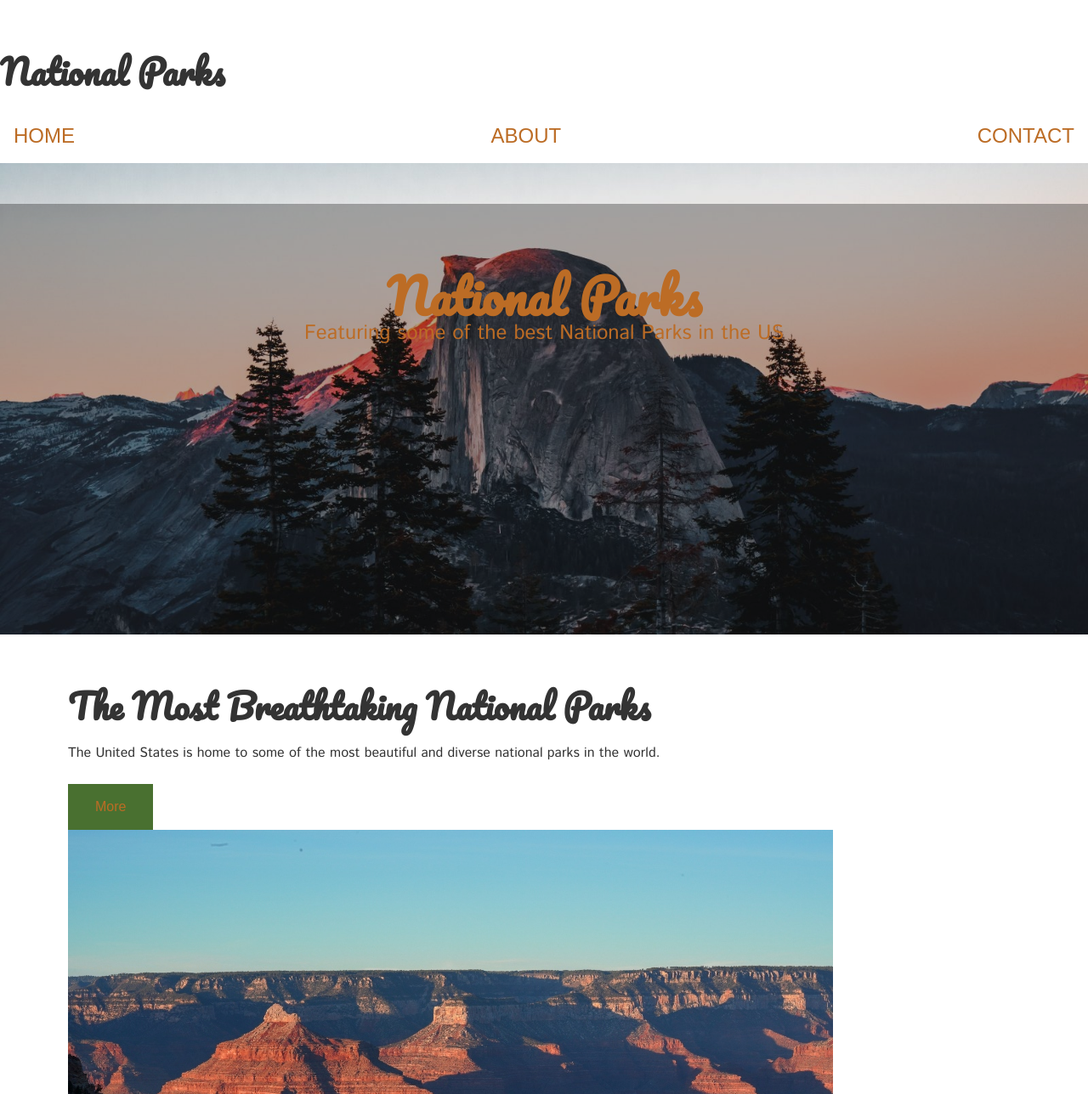
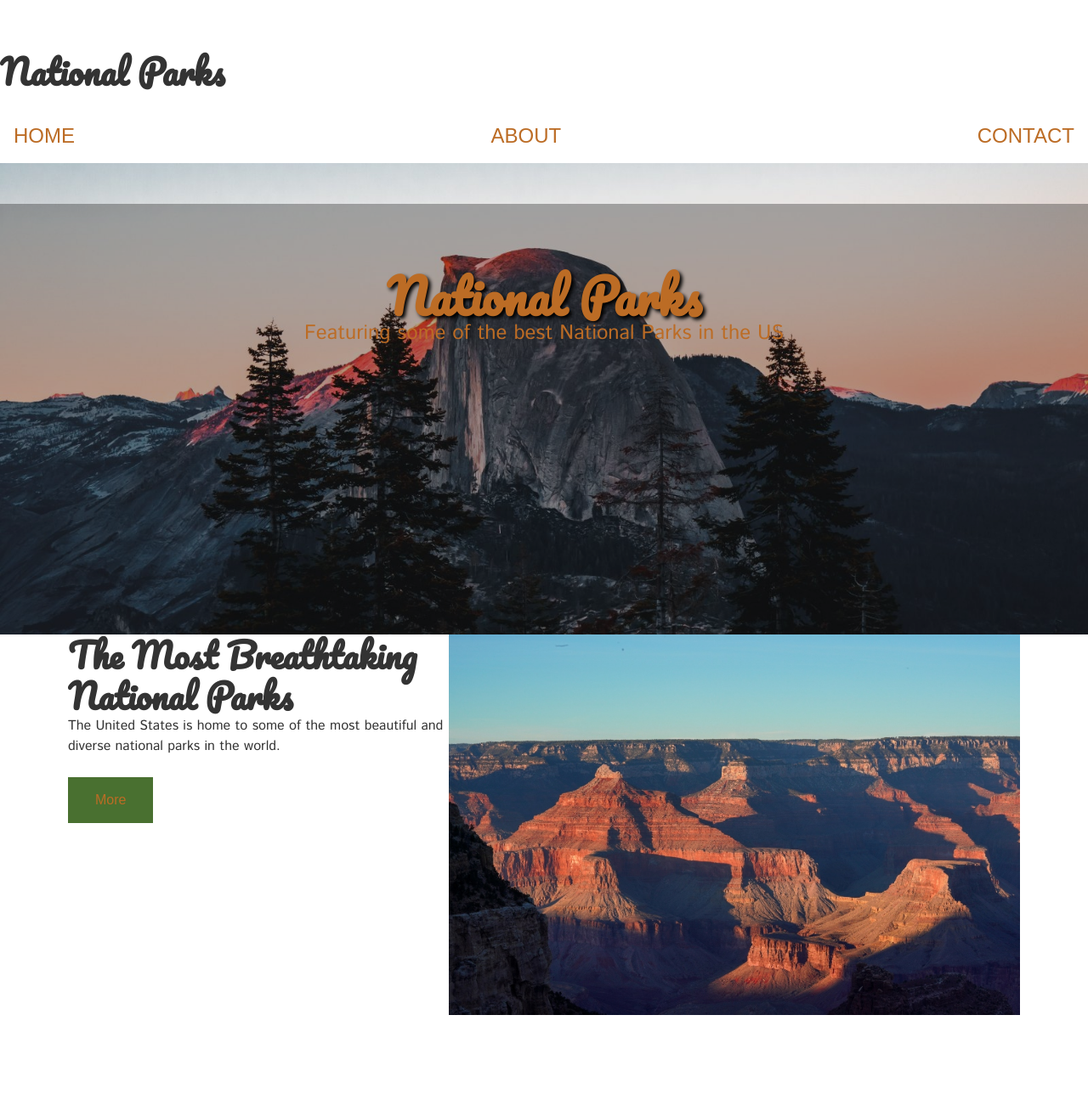
Before and after one commit to is-120-winter-2023/responsive-flexboxes-alexnelson97, a website: page index.html in a window 1280 px wide. Shown: the top 1288 px of the page at 85% size. Drawn offline with Linux system fonts and the light colour scheme.

Commit message:
fixed bugs

```diff
--- a/styles/main.css
+++ b/styles/main.css
@@ -132,14 +132,12 @@ body {
   color: #333;
   display: flex;
   flex-direction: column;
-
 }
 
 main {
   align-self: center;
   padding: 0 var(--gutter);
   max-width: 70rem;
-
 }
 
 .hero .text-wrapper {
@@ -154,7 +152,6 @@ main {
 }
 
 .hero h1 {
-
   font-family: "pacifico", cursive;
   color: var(--color-secondary);
   margin: 0;
@@ -163,9 +160,8 @@ main {
   font-size: clamp (5rem, 14vw + 1rem, 14rem);
   font-weight: 600;
   line-height: 1;
-   text-shadow: 3px 3px 4px black:
+  text-shadow: 3px 3px 4px black;
 }
-
 
 .hero p {
   font-family: "Istok Web", sans-serif;
@@ -184,7 +180,7 @@ main {
   inset: 0;
   background-color: rgb(0 0 0 / 30%);
 }
-hero.picture{
+hero.picture {
   height: 100%;
 }
 picture img {
@@ -242,7 +238,6 @@ header nav a[href]:hover::after {
   transform-origin: left;
 }
 
-
 h1 {
   font-size: 3.5rem;
   color: var(--color-dark-accent);
@@ -283,6 +278,16 @@ footer p {
   margin: 0;
   padding: 3rem 1rem 6rem;
 }
+/***** Panels *****/
+
+.panel {
+  display: flex;
+  flex-direction: column;
+}
+
+.panel .image-wrapper {
+  order: -1;
+}
 
 /**** cards ****/
 .cards {
@@ -298,6 +303,7 @@ footer p {
   font-family: "Istok Web", sans-serif;
   font-size: 2rem;
   font-weight: 400;
+}
 
 .card p {
   position: absolute;
```
Lines whose indentation alone changed are shown as unchanged.
